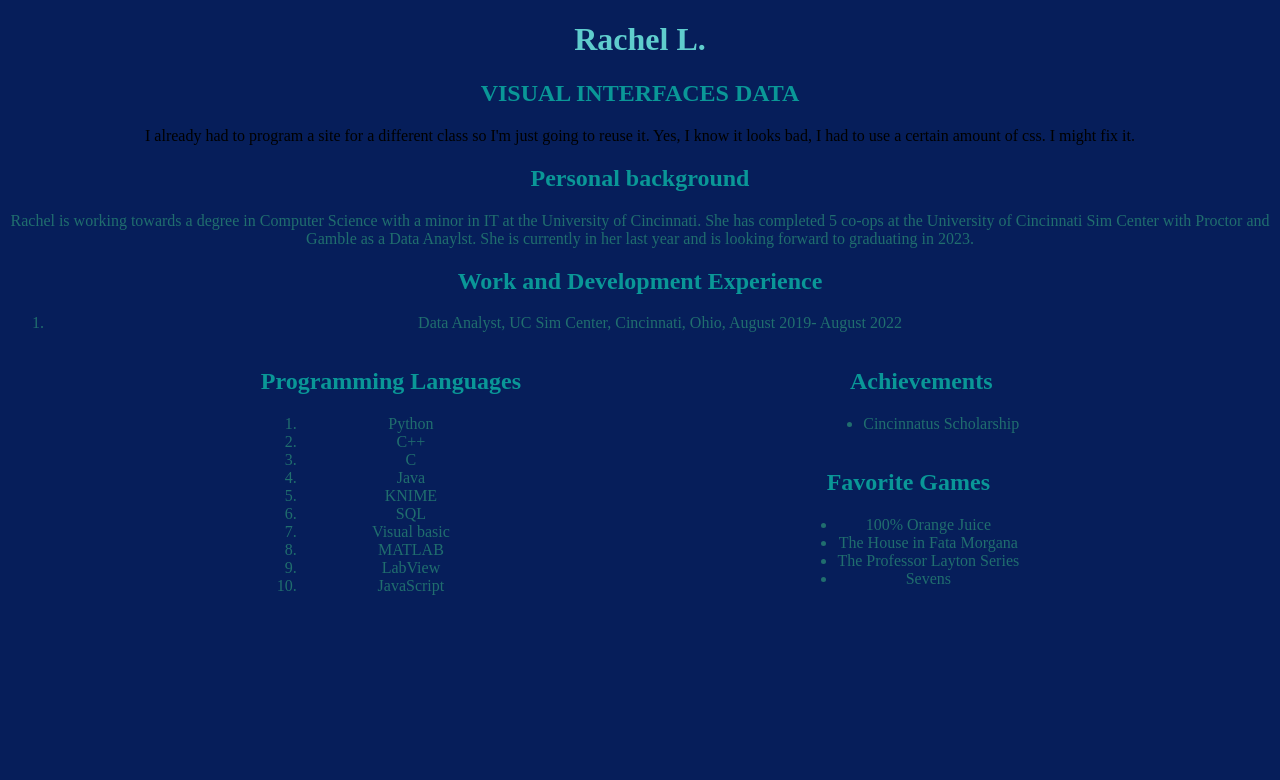
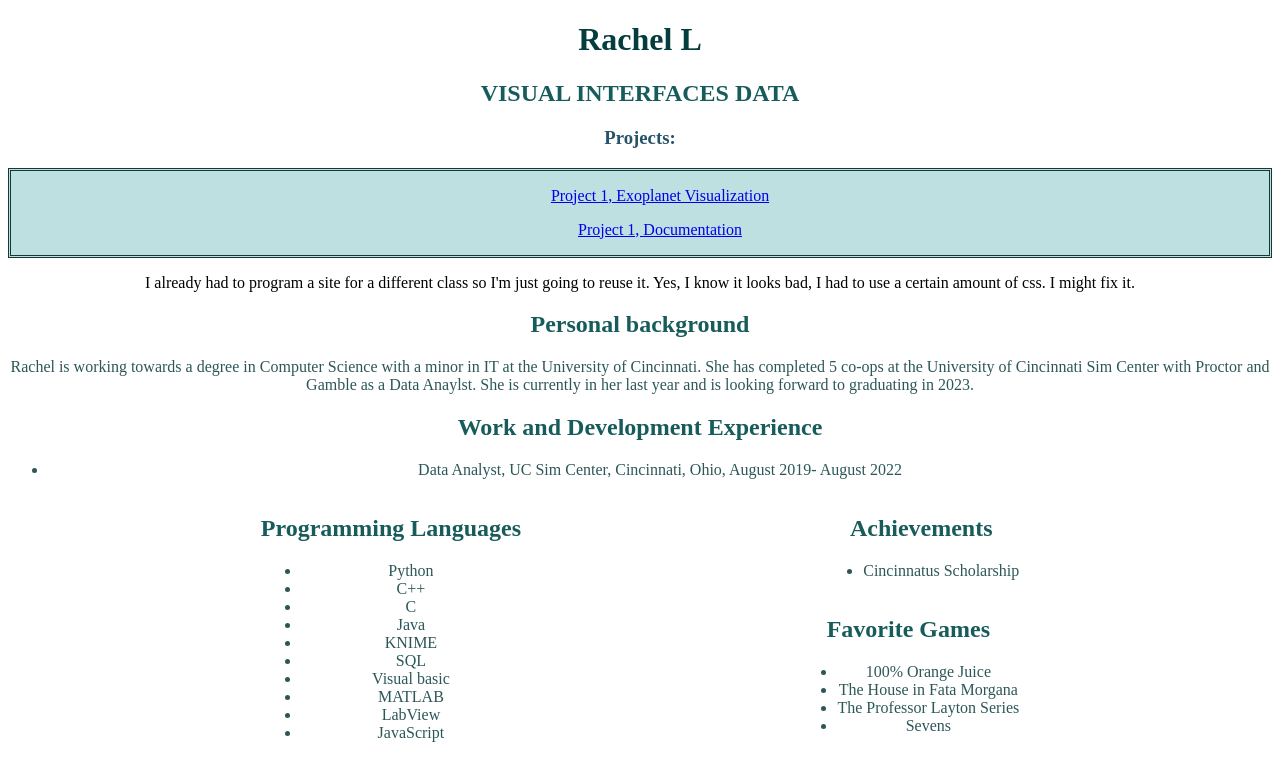
Before and after one commit to RachelLindquist/VisualInterfacePortfolio, a plain HTML site: page index.html in a window 1280 px wide. Drawn offline with Linux system fonts and the light colour scheme.

Commit message:
added links to project1

```diff
--- a/index.html
+++ b/index.html
@@ -8,14 +8,22 @@
   <link rel="stylesheet" href="styles/styles.css">
 </head>
 
+
 <body>
   <div class="container">
     <h1>
-      Rachel L.
+      Rachel L
     </h1>
 
     <div id ="className">
       <h2> VISUAL INTERFACES DATA </h2>
+      <h3> Projects:</h3>
+      <div class = "projects">
+      <ul>
+        <p><a href = "https://rachellindquist.github.io/DataVis1/">Project 1, Exoplanet Visualization</a></p>
+        <p><a href = "https://rachellindquist.github.io/DataVis1/pages/doc.html">Project 1, Documentation</a></p>
+      </ul>
+    </div>
       <p> I already had to program a site for a different class so I'm just going to reuse it.
         Yes, I know it looks bad, I had to use a certain amount of css. I might fix it.
       </p>
@@ -32,15 +40,15 @@
 
     <div id="experience" class="section">
       <h2>Work and Development Experience</h2>
-      <ol>
+      <ul>
         <li>Data Analyst, UC Sim Center, Cincinnati, Ohio, August 2019- August 2022</li>
-      </ol>
+      </ul>
     </div>
 
 
     <div id="programmingLanguages" class="section">
       <h2> Programming Languages</h2>
-      <ol>
+      <ul>
         <li>Python </li>
         <li>C++ </li>
         <li>C</li>
@@ -51,7 +59,7 @@
         <li>MATLAB</li>
         <li>LabView</li>
         <li>JavaScript</li>
-      </ol>
+      </ul>
     </div>
 
     <div id="achievements" class="section">
--- a/styles/styles.css
+++ b/styles/styles.css
@@ -1,22 +1,33 @@
 body {
-    background-color: #061e5a;
+    background-color: #ffffff;
   }
 
   h1 {
-    color: #5fcdcd;
+    color: #043d3d;
     text-align: center;
   }
 
   h2 {
-    color: #0a9797;
+    color: #175b5b;
+    text-align: center;
   }
+  h3{
+    color:  #275368;
+    text-align: center;
+  }
+
 
   div {
     text-align: center;
   }
+  .projects{
+    border:#173737;
+    border-style:double;
+    background:#bee0e0
+  }
 
   .section {
-    color: #206e6e;
+    color: #2d5757;
   }
 
   #programmingLanguages {
```
